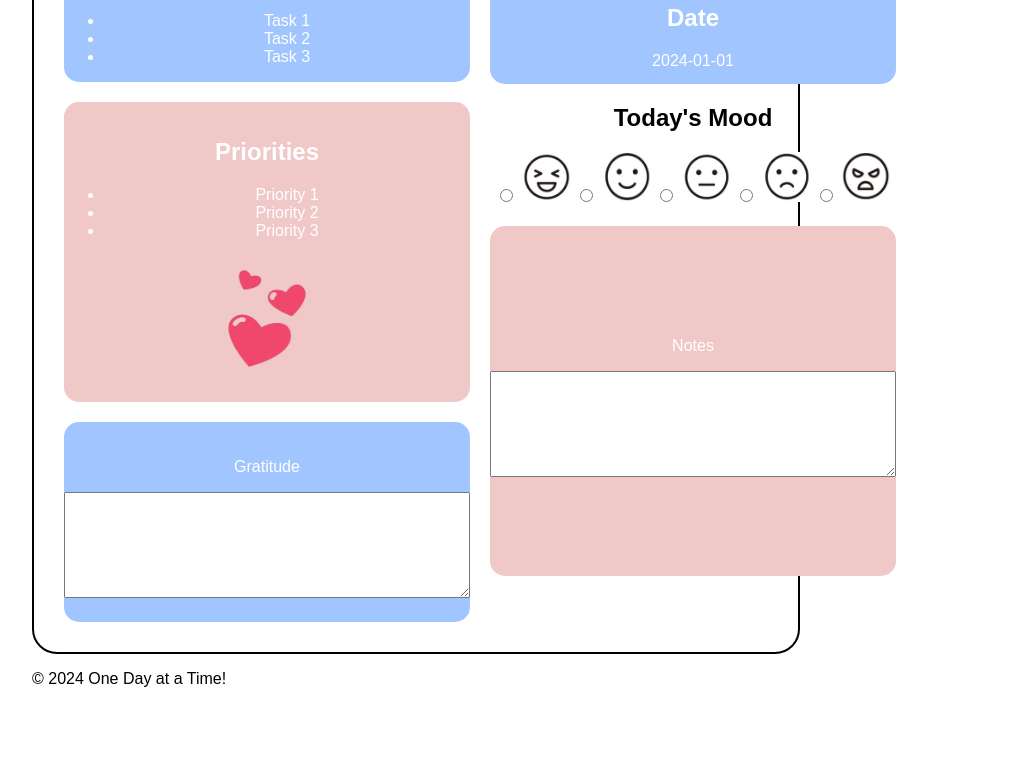
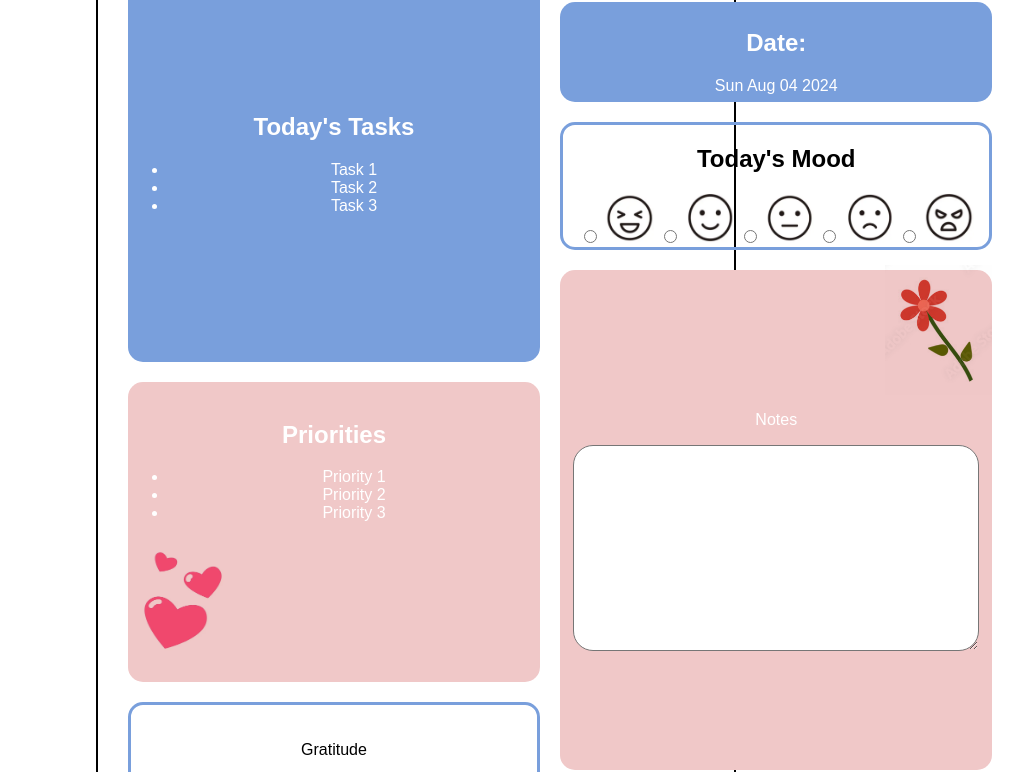
Before and after one commit to lisaaxrisaa/One_Day_at_a_time, a plain HTML site: page index.html in a window 1280 px wide. Shown: the part 773-1545 px from the top of the page, without its empty margins (224-1247 px from the left). Before the commit the page ends 1477 px from the top, so only its background shows below. Drawn offline with Linux system fonts and the light colour scheme.

Commit message:
JS, CSS, HTML changes

```diff
--- a/index.css
+++ b/index.css
@@ -1,11 +1,11 @@
 body {
   font-family: sans-serif;
-  width: 60%;
+  width: 50%;
   margin: 0 auto;
 }
 
 .what-is {
-  background-color: #a1c5ff;
+  background-color: #6688be;
   color: white;
 }
 
@@ -13,6 +13,10 @@ body {
   display: grid;
   /* box-sizing: border-box; */
   grid-template-columns: 1fr 1fr;
+  /* display: flex;
+  flex-direction: grid;
+  justify-content: center;
+  align-items: center; */
   gap: 20px;
   border: solid black 2px;
   padding: 30px;
@@ -20,7 +24,7 @@ body {
 }
 
 .date-box {
-  background-color: #a1c5ff;
+  background-color: #799fdc;
   color: white;
   text-align: center;
   place-content: center;
@@ -33,6 +37,9 @@ body {
 .mood-box {
   text-align: center;
   place-content: center;
+  border: solid #799fdc 3px;
+  border-radius: 15px;
+  margin-top: 20px;
 }
 
 .week-box {
@@ -41,11 +48,12 @@ body {
 }
 
 .tasks-box {
-  background-color: #a1c5ff;
+  background-color: #799fdc;
   color: white;
   border-radius: 15px;
   text-align: center;
   place-content: center;
+  height: 400px;
 }
 
 .priorities-box {
@@ -73,15 +81,27 @@ body {
   background-color: #f0c8c8;
   color: white;
   border-radius: 15px;
-  height: 350px;
+  height: 500px;
   margin-top: 20px;
   text-align: center;
   place-content: center;
 }
 
+.note-text {
+  height: 200px;
+  width: 400px;
+  border-radius: 20px;
+}
+
+.flower {
+  mix-blend-mode: multiply;
+  height: 130px;
+  width: auto;
+}
+
 .gratitude-box {
-  background-color: #a1c5ff;
-  color: white;
+  color: black;
+  border: solid #799fdc 3px;
   border-radius: 15px;
   height: 200px;
   margin-top: 20px;
@@ -89,7 +109,8 @@ body {
   place-content: center;
 }
 
-.textarea {
+.gratitude-text {
   height: 100px;
   width: 400px;
+  border-radius: 20px;
 }
--- a/index.html
+++ b/index.html
@@ -77,12 +77,17 @@
             <li>Priority 2</li>
             <li>Priority 3</li>
           </ul>
-          <img src="mood/heart.avif" alt="Red heart" class="heart" />
+          <img
+            src="mood/heart.avif"
+            alt="Red heart"
+            class="heart"
+            style="display: block; margin-left: 5px"
+          />
         </div>
 
         <div id="gratitude" class="gratitude-box">
           <p>Gratitude</p>
-          <textarea class="textarea"></textarea>
+          <textarea class="gratitude-text"></textarea>
         </div>
       </div>
 
@@ -97,7 +102,7 @@
             <input type="radio" id="Wednesday" name="week" value="Wed" />
             <label for="Wednesday">Wed</label>
             <input type="radio" id="Thursday" name="week" value="Thur" />
-            <label for="THursday">Thur</label>
+            <label for="Thursday">Thur</label>
             <input type="radio" id="Friday" name="week" value="Fri" />
             <label for="Friday">Fri</label>
             <input type="radio" id="Saturday" name="week" value="Sat" />
@@ -108,9 +113,11 @@
         </div>
 
         <div id="date" class="date-box">
-          <h2>Date</h2>
-          <p>2024-01-01</p>
+          <h2>Date:</h2>
+          <div id="date-demo"></div>
         </div>
+
+        <script src="index.js" defer></script>
 
         <div id="mood" class="mood-box">
           <h2>Today's Mood</h2>
@@ -159,8 +166,14 @@
         </div>
 
         <div id="notes" class="notes-box">
+          <img
+            src="mood/flower.png"
+            alt="Red Flower"
+            class="flower"
+            style="display: block; margin-left: 325px; margin-top: -120px"
+          />
           <p>Notes</p>
-          <textarea class="textarea"></textarea>
+          <textarea class="note-text"></textarea>
         </div>
       </div>
     </div>
--- a/index.js
+++ b/index.js
@@ -0,0 +1,8 @@
+// const d = new Date();
+
+// document.getElementById('date').innerHTML = d;
+
+document.addEventListener('DOMContentLoaded', function () {
+  const d = new Date();
+  document.getElementById('date-demo').textContent = d.toDateString();
+});
```
Also changed, not shown: mood/flower.png (added), 1 other file.
